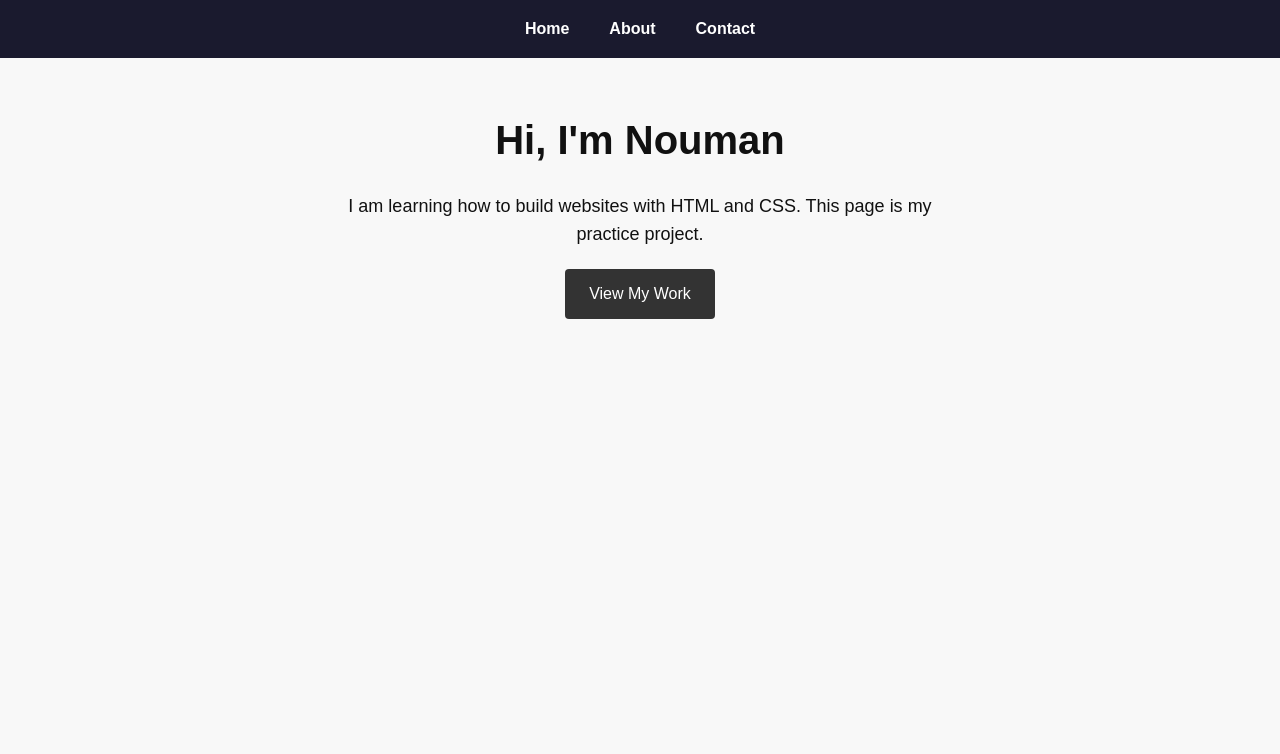
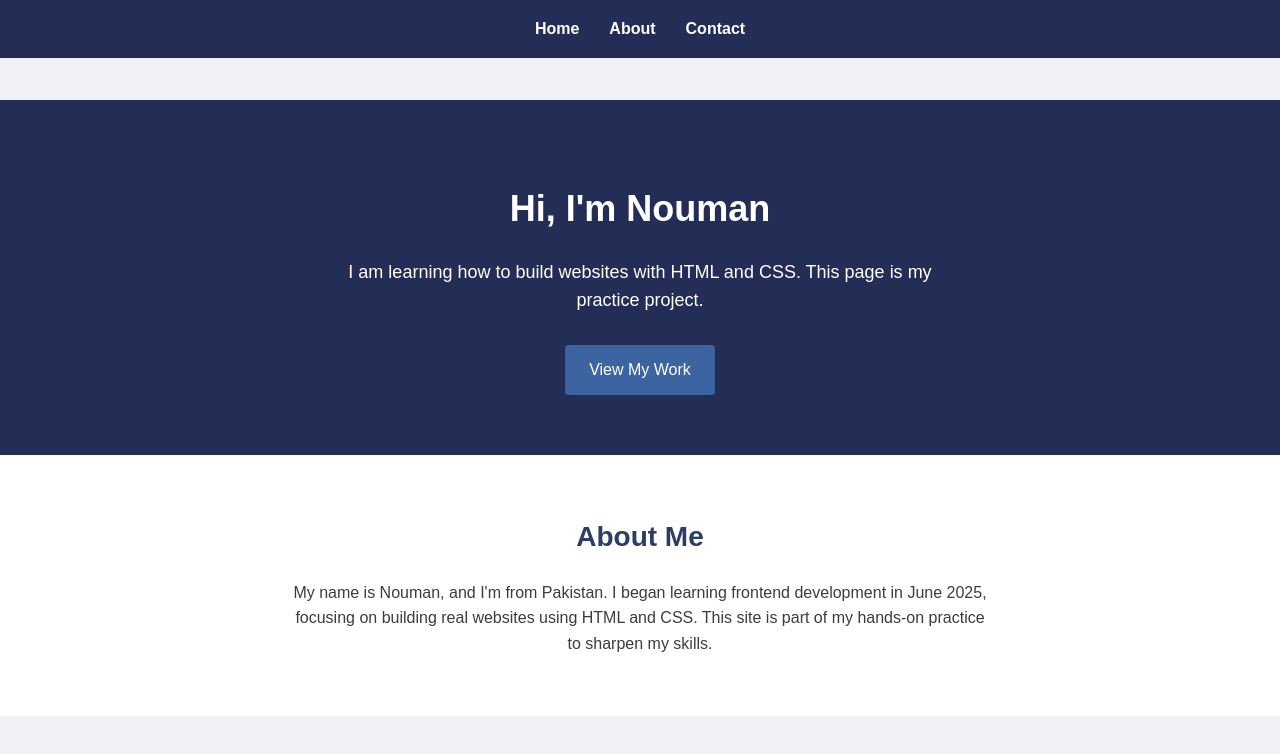
Before and after one commit to Noumancoding/multi-section-portfolio-html-css, a plain HTML site: page index.html in a window 1280 px wide. Drawn offline with Linux system fonts and the light colour scheme.

Commit message:
feat: added new sections and redesigned the page with custom layout and styling

```diff
--- a/index.html
+++ b/index.html
@@ -16,11 +16,17 @@
             </ul>
         </nav>
     </header>
+    <main>
+        <section id="home" class="hero">
+            <h1>Hi, I'm Nouman</h1>
+            <p>I am learning how to build websites with HTML and CSS. This page is my practice project.</p>
+            <a href="#projects" class="btn">View My Work</a>
+        </section>
 
-    <main>
-        <h1>Hi, I'm Nouman</h1>
-        <p>I am learning how to build websites with HTML and CSS. This page is my practice project.</p>
-        <a href="#projects" class="btn">View My Work</a>
+        <section id="about" class="about">
+            <h2>About Me</h2>
+            <p>My name is Nouman, and I'm from Pakistan. I began learning frontend development in June 2025, focusing on building real websites using HTML and CSS. This site is part of my hands-on practice to sharpen my skills.</p>
+        </section>
     </main>
 </body>
 </html>
--- a/style.css
+++ b/style.css
@@ -6,50 +6,90 @@
 
 body {
   font-family: Arial, sans-serif;
-  background-color: #f8f8f8;
-  color: #111;
+  background-color: rgb(240, 242, 245);
+  color: rgb(30, 30, 30);
   line-height: 1.6;
 }
 
 header {
-    background-color: rgb(26, 26, 46);
-    padding: 16px;
+  background-color: rgb(35, 45, 85);
+  padding: 16px;
+  position: fixed;
+  top: 0;
+  width: 100%;
 }
 
 nav ul {
-    list-style: none;
-    display: flex;
-    gap: 40px;
-    justify-content: center;
+  list-style: none;
+  display: flex;
+  justify-content: center;
+  gap: 30px;
 }
 
 nav a {
-    color: white;
-    text-decoration: none;
-    font-weight: bold;
+  color: rgb(255, 255, 255);
+  text-decoration: none;
+  font-weight: 600;
+}
+
+nav a:hover {
+  color: rgb(100, 200, 255);
 }
 
 main {
-    text-align: center;
-    padding: 50px;
+  padding-top: 100px;
 }
 
-h1 {
-  font-size: 40px;
+.hero {
+  background-color: rgb(35, 45, 85);
+  color: rgb(255, 255, 255);
+  text-align: center;
+  padding: 80px 20px 60px;
+}
+
+.hero h1 {
+  font-size: 36px;
   margin-bottom: 20px;
 }
 
-p {
+.hero p {
   font-size: 18px;
+  margin-bottom: 30px;
   max-width: 600px;
-  margin: 0 auto 20px;
+  margin-left: auto;
+  margin-right: auto;
 }
 
 .btn {
   display: inline-block;
   padding: 12px 24px;
-  background-color: #333;
+  background-color: rgb(60, 100, 160);
   color: white;
   text-decoration: none;
   border-radius: 4px;
+  font-size: 16px;
 }
+
+.btn:hover {
+  background-color: rgb(100, 200, 255);
+  color: rgb(20, 20, 20);
+}
+
+.about {
+  background-color: rgb(255, 255, 255);
+  padding: 60px 20px;
+  text-align: center;
+}
+
+.about h2 {
+  font-size: 28px;
+  margin-bottom: 20px;
+  color: rgb(44, 62, 100);
+}
+
+.about p {
+  font-size: 16px;
+  color: rgb(60, 60, 60);
+  max-width: 700px;
+  margin: 0 auto;
+}
```
